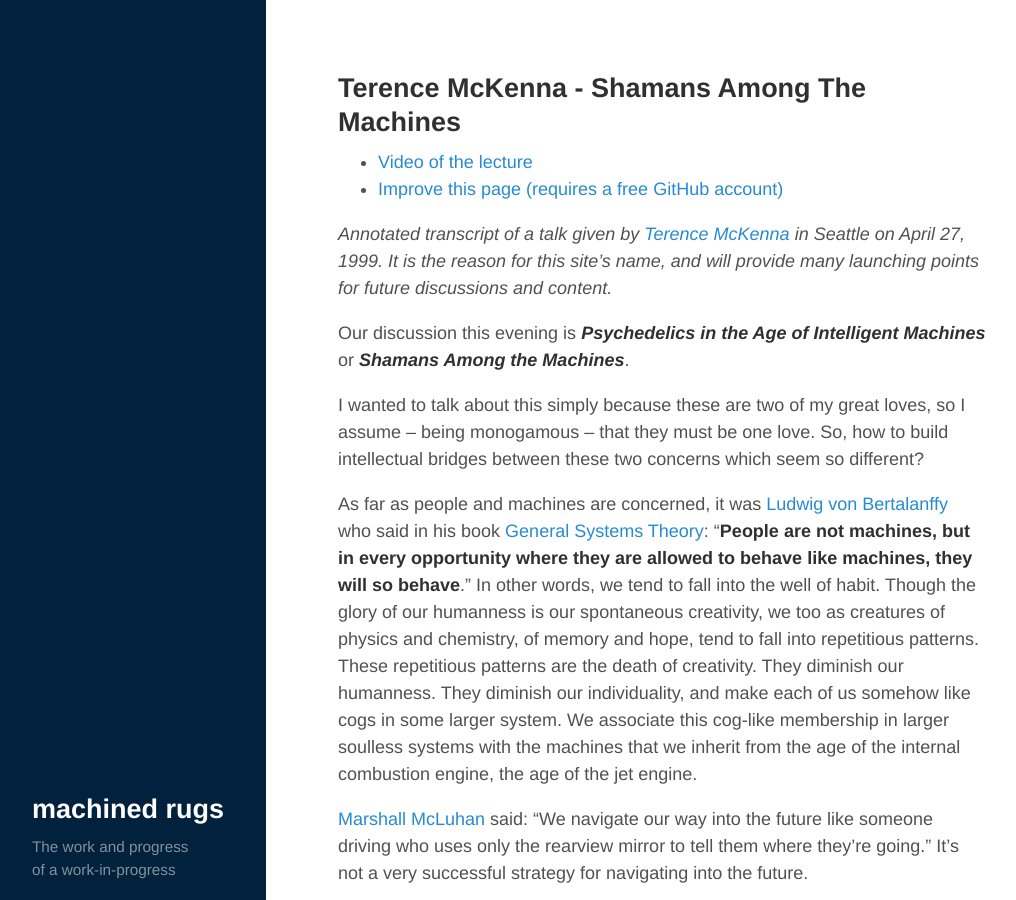
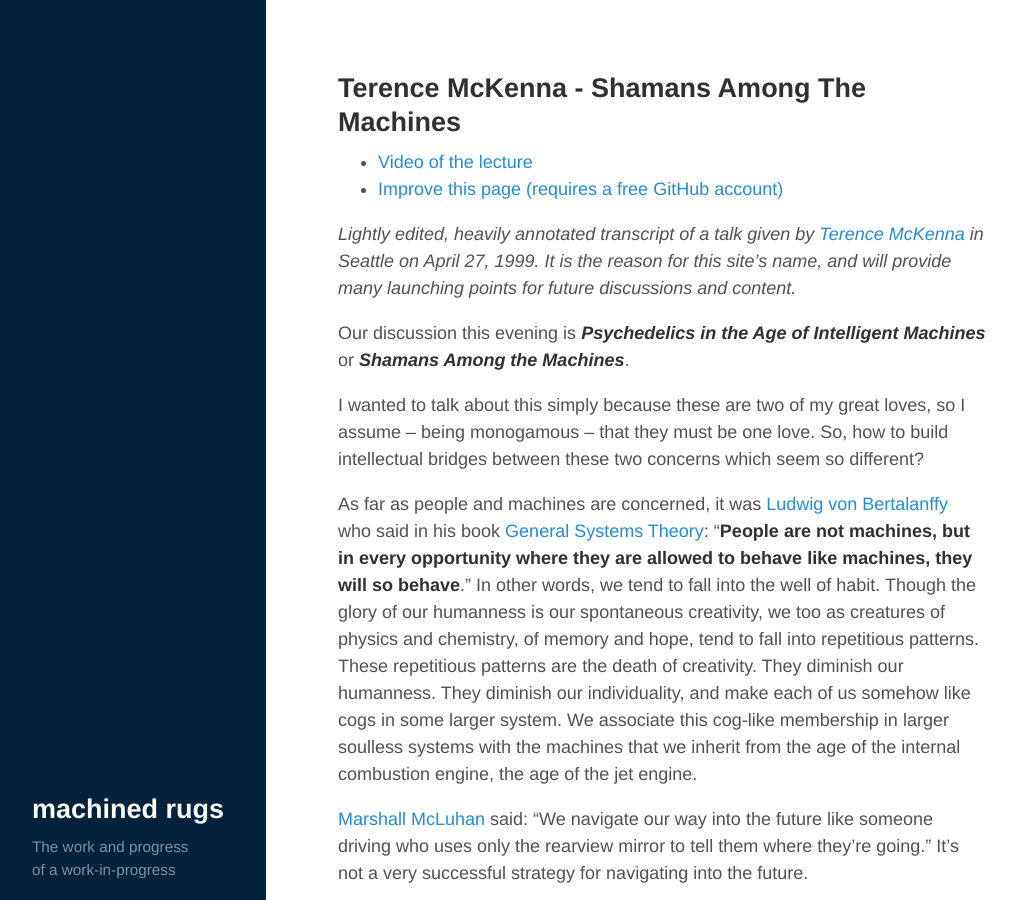
Before and after one commit to erdence/erdence.github.io, a Jekyll site: the page built from _posts/2015-10-29-mckenna-machines.markdown, in a window 1280 px wide and 900 px high. Shown: the whole window, without its empty margins (4-1020 px from the left). Built offline with Jekyll 4.4.1, drawn with Linux system fonts in a browser that asks for light colours.

Commit message:
Update 2015-10-29-mckenna-machines.markdown

```diff
--- a/_posts/2015-10-29-mckenna-machines.markdown
+++ b/_posts/2015-10-29-mckenna-machines.markdown
@@ -8,7 +8,7 @@
 * [Video of the lecture](https://www.youtube.com/watch?v=J5yOaTgWu6Y#t=3m13s)
 * [Improve this page (requires a free GitHub account)](https://github.com/erdence/erdence.github.io/edit/master/_posts/1999-04-27-mckenna-machines.markdown)
 
-*Annotated transcript of a talk given by [Terence McKenna](https://en.wikipedia.org/wiki/Terence_McKenna) in Seattle on April 27, 1999. It is the reason for this site's name, and will provide many launching points for future discussions and content.*
+*Lightly edited, heavily annotated transcript of a talk given by [Terence McKenna](https://en.wikipedia.org/wiki/Terence_McKenna) in Seattle on April 27, 1999. It is the reason for this site's name, and will provide many launching points for future discussions and content.*
 
 Our discussion this evening is ***Psychedelics in the Age of Intelligent Machines*** or ***Shamans Among the Machines***.
 
```
